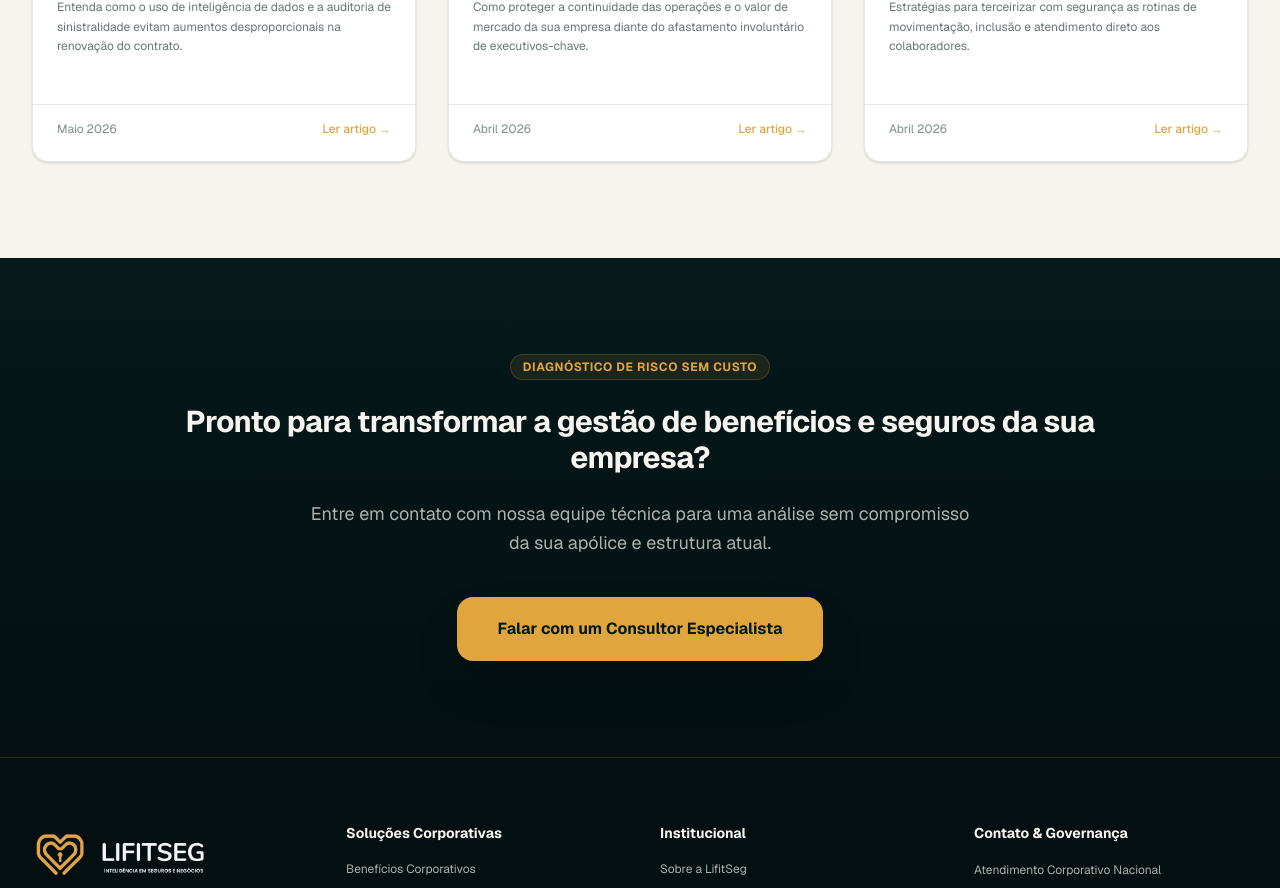
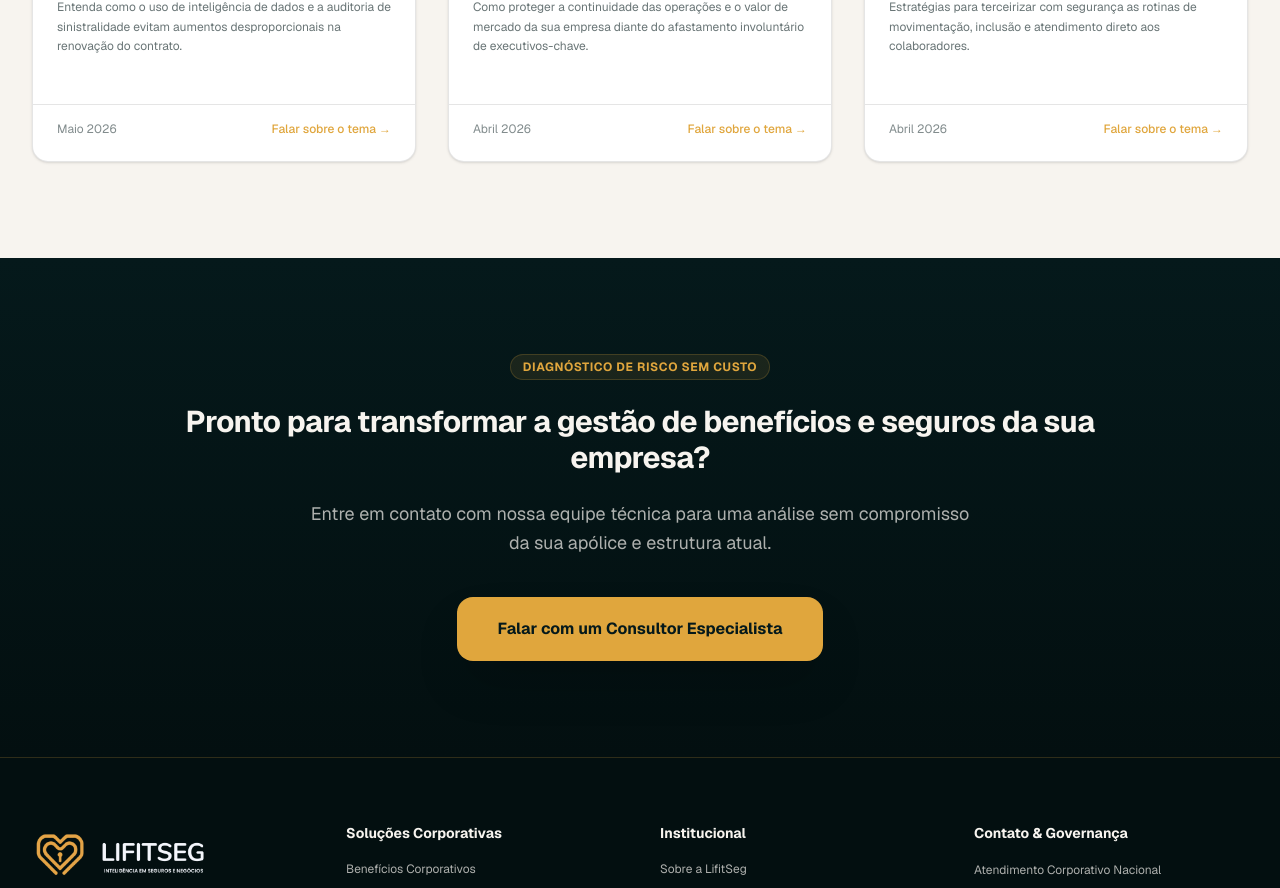
Before and after one commit to lifcore/lifitseg.com.br, a Next.js app: page / in a window 1280 px wide. Shown: the part 5740-6628 px from the top of the page. Built offline with nearby package versions, Linux system fonts and the light colour scheme.

Commit message:
Atualiza secao de insights, operadoras e modulos

```diff
--- a/src/app/page.tsx
+++ b/src/app/page.tsx
@@ -568,7 +568,7 @@ export default function HomePage() {
         </div>
       </section>
 
-      {/* INSIGHTS — off-white */}
+      {/* INSIGHTS — off-white (Com cliques funcionais abrindo o modal com o tema) */}
       <section id="insights" className="bg-lifitseg-offwhite py-24">
         <div className="mx-auto max-w-7xl px-4 sm:px-6 lg:px-8">
           <div className="mb-16 flex flex-col justify-between md:flex-row md:items-end">
@@ -590,14 +590,15 @@ export default function HomePage() {
             {INSIGHTS.map((post, idx) => (
               <article
                 key={idx}
-                className="flex flex-col justify-between overflow-hidden rounded-2xl border border-black/10 bg-white shadow-sm transition-all hover:shadow-md"
+                onClick={() => abrirModal(post.title)}
+                className="group flex cursor-pointer flex-col justify-between overflow-hidden rounded-2xl border border-black/10 bg-white shadow-sm transition-all hover:border-primary/40 hover:shadow-md"
               >
                 <div>
                   <div className="h-40 w-full overflow-hidden">
                     <img
                       src={post.image}
                       alt={post.title}
-                      className="h-full w-full object-cover transition-transform duration-500 hover:scale-105"
+                      className="h-full w-full object-cover transition-transform duration-500 group-hover:scale-105"
                     />
                   </div>
                   <div className="p-6">
@@ -605,7 +606,7 @@ export default function HomePage() {
                       <span className="font-semibold text-primary">{post.category}</span>
                       <span>{post.readTime}</span>
                     </div>
-                    <h3 className="mb-3 cursor-pointer text-lg font-bold text-lifitseg-dark transition-colors hover:text-primary">
+                    <h3 className="mb-3 text-lg font-bold text-lifitseg-dark transition-colors group-hover:text-primary">
                       {post.title}
                     </h3>
                     <p className="mb-6 text-xs leading-relaxed text-lifitseg-dark/60">
@@ -615,8 +616,8 @@ export default function HomePage() {
                 </div>
                 <div className="flex items-center justify-between border-t border-black/10 px-6 pb-6 pt-4 text-xs text-lifitseg-dark/50">
                   <span>{post.date}</span>
-                  <span className="cursor-pointer font-medium text-primary hover:underline">
-                    Ler artigo →
+                  <span className="font-medium text-primary group-hover:underline">
+                    Falar sobre o tema →
                   </span>
                 </div>
               </article>
```
Also changed, not shown: public/seguradoras/Allianz.png.
